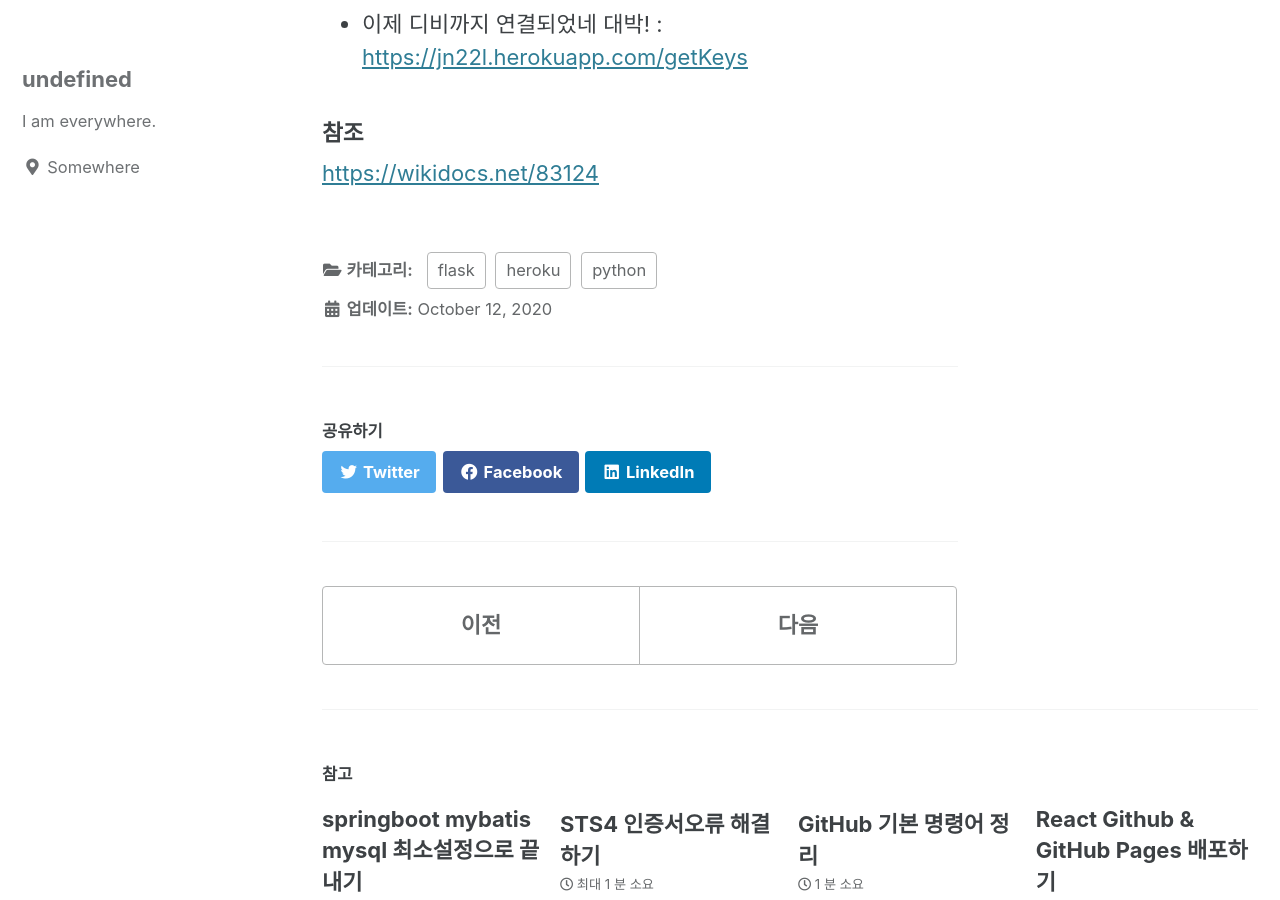
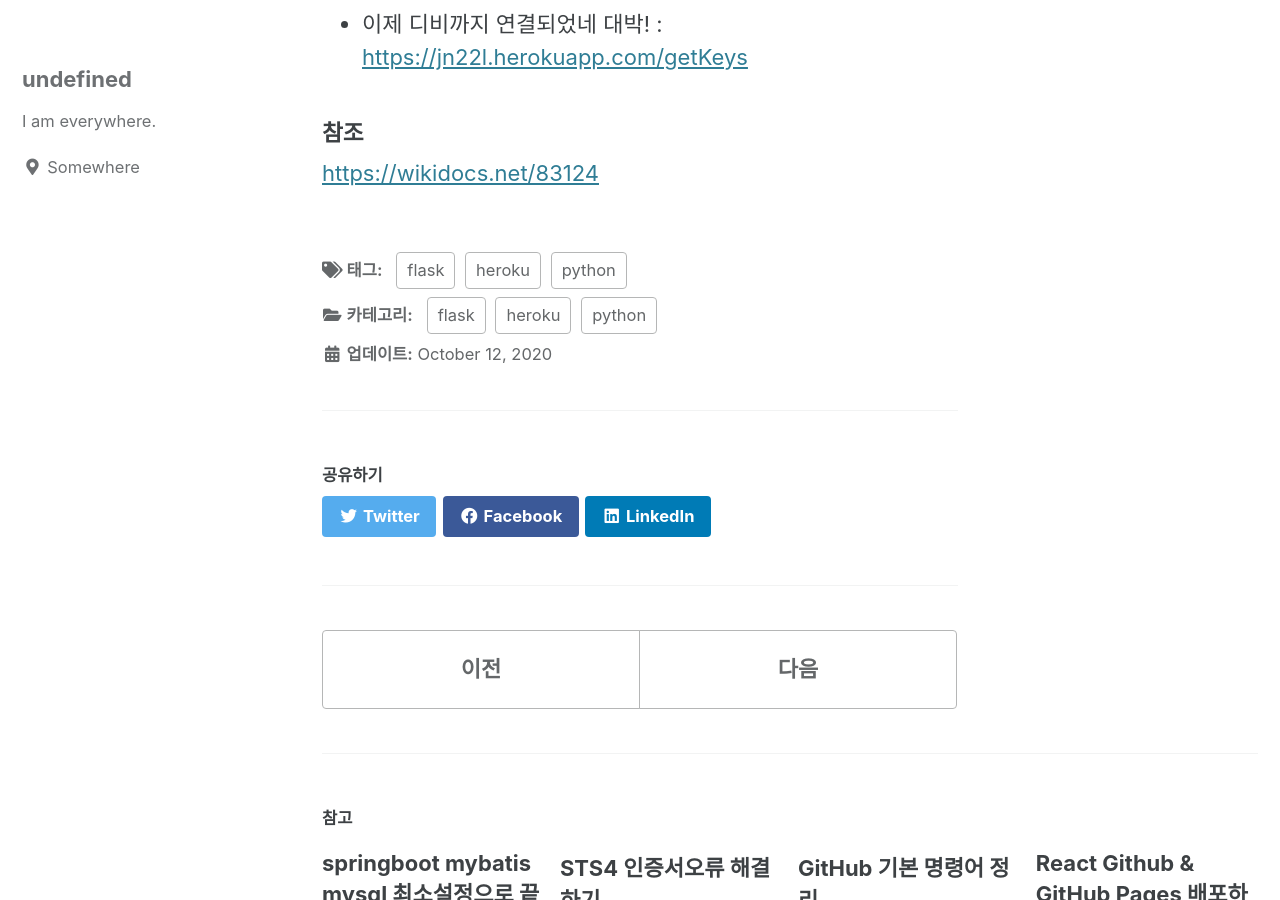
Before and after one commit to Jn22L/jn22l.github.io, a Jekyll site: the page built from _posts/2020-10-11-flask.md, in a window 1280 px wide and 900 px high, scrolled down 2889 px. Built offline with Jekyll 4.4.1, drawn with Linux system fonts in a browser that asks for light colours; cached includes are drawn as plain includes.

Commit message:
Update 2020-10-11-flask.md

```diff
--- a/_posts/2020-10-11-flask.md
+++ b/_posts/2020-10-11-flask.md
@@ -2,6 +2,7 @@
 title: "Python Flask -> Heroku 배포하기"
 date: 2020-10-11 18:49:00 -0600
 categories: python flask heroku
+tags: python flask heroku
 ---
 Python3 Flask 로 만든 간단한 웹서버를
 Heroku 에 배포해보기
```
